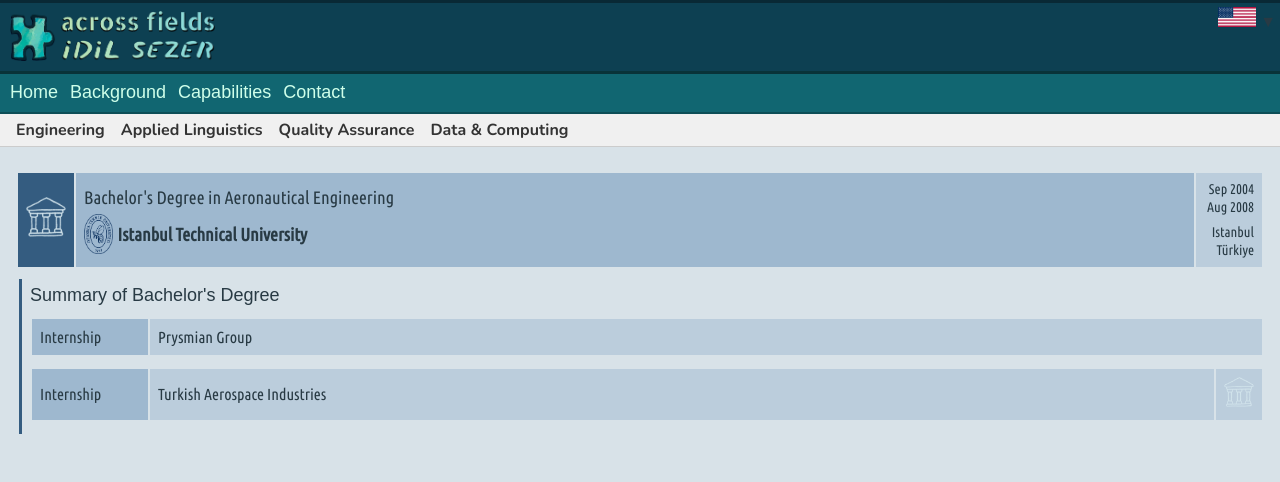
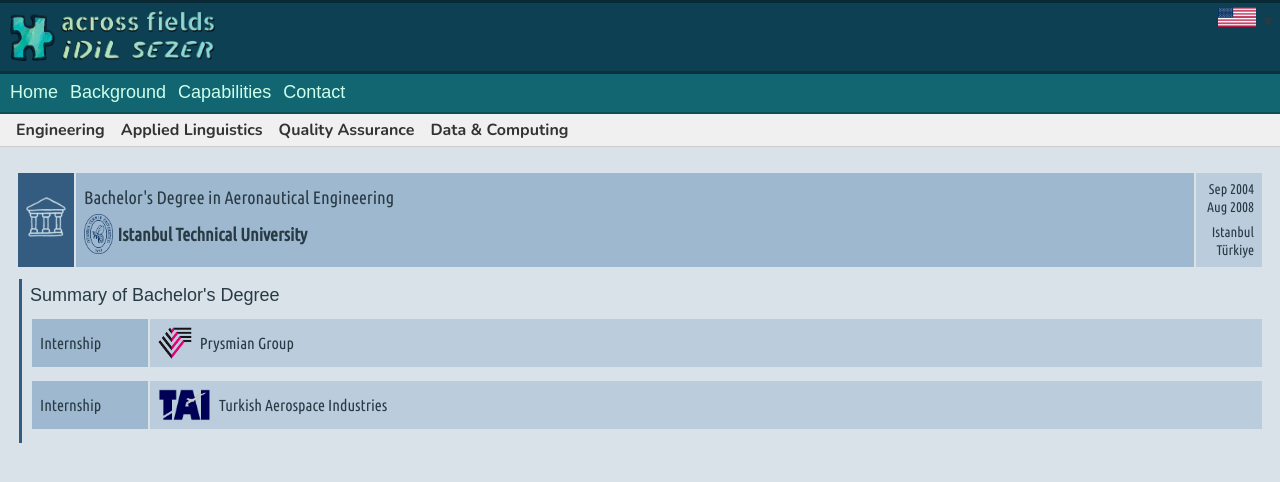
Before and after one commit to acrossfields/idilsezer, a Jekyll site: the page built from en/background-eng.md, in a window 1280 px wide. Shown: the top 482 px of the page. Built offline with Jekyll 4.4.1, drawn with Linux system fonts in a browser that asks for light colours; some web fonts are replaced.

Commit message:
Update background-eng.md

```diff
--- a/en/background-eng.md
+++ b/en/background-eng.md
@@ -36,7 +36,10 @@ permalink: /en/background/engineering/
         Internship
       </td>
       <td style="background-color: #bbcddc;">
-        Prysmian Group
+        <div style="display: flex; align-items: center; gap: 8px;">
+          <img src="{{ '/assets/images/prysmian.png' | relative_url }}" alt="Prysmian" style="height: 32px;">
+          <span>Prysmian Group</span>
+        </div>
       </td>
     </tr>
   </table>
@@ -47,10 +50,10 @@ permalink: /en/background/engineering/
         Internship
       </td>
       <td style="background-color: #bbcddc;">
-        Turkish Aerospace Industries
-      </td>
-      <td style="background-color: #bbcddc;">
-        <img src="{{ '/assets/images/edu-eng.png' | relative_url }}" alt="Education">
+        <div style="display: flex; align-items: center; gap: 8px;">
+          <img src="{{ '/assets/images/tai.png' | relative_url }}" alt="TAI" style="height: 32px;">
+          <span>Turkish Aerospace Industries</span>
+        </div>
       </td>
     </tr>
   </table>
```
